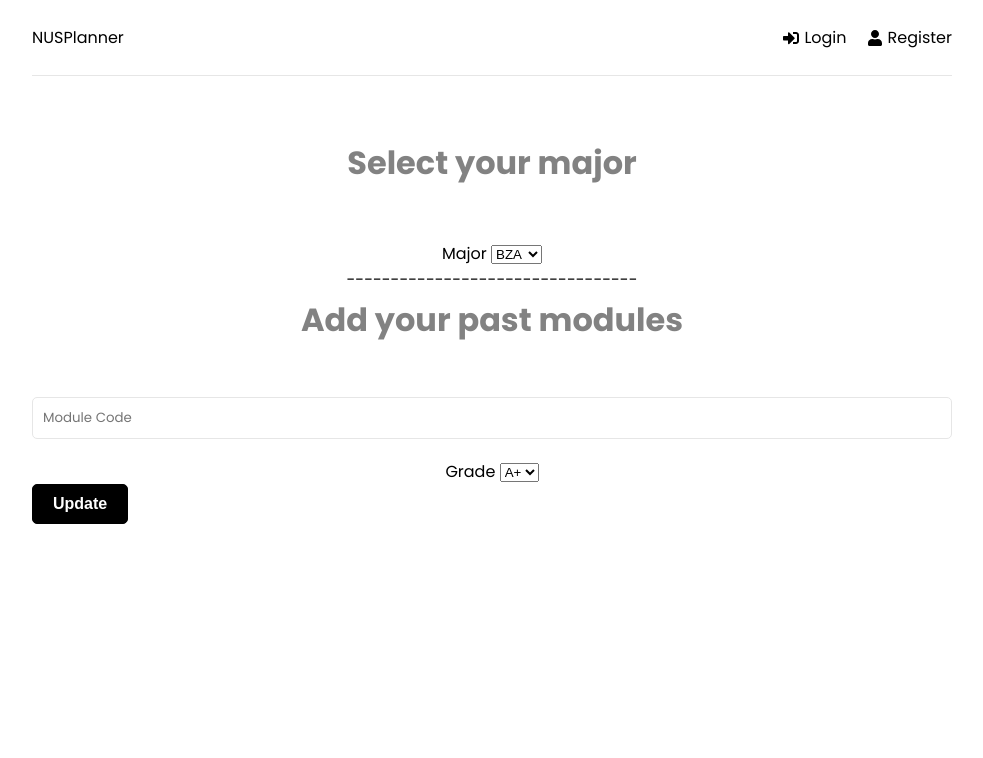
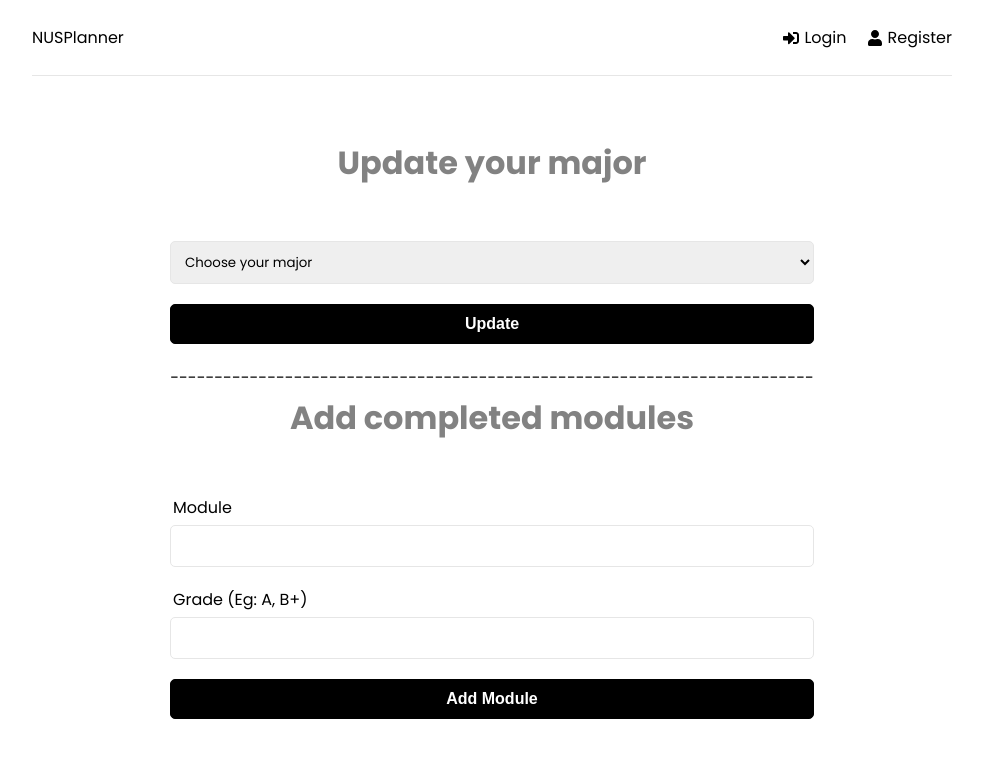
Before and after one commit to ashleyyong10/orbital, a React (Create React App) app in the folder frontend/: page /settings in a window 1280 px wide. Shown: the top 758 px of the page, without its empty margins (148-1131 px from the left). Built offline with nearby package versions, Linux system fonts and the light colour scheme.

Commit message:
major update

```diff
--- a/frontend/src/components/ModuleForm.jsx
+++ b/frontend/src/components/AddModule.jsx
@@ -2,7 +2,7 @@ import { useState } from 'react'
 import { useDispatch } from 'react-redux'
 import { createModule } from '../features/modules/moduleSlice'
 
-function ModuleForm() {
+function AddModule() {
   const [formData, setFormData] = useState({
     text: '',
     grade: '',
@@ -31,6 +31,11 @@ function ModuleForm() {
 
 
   return (
+    <>
+    <section className='heading'>
+        <p>Add completed modules</p>
+    </section>
+
     <section className='form'>
       <form onSubmit={onSubmit}>
         <div className='form-group'>
@@ -60,7 +65,8 @@ function ModuleForm() {
         </div>
       </form>
     </section>
+    </>
   )
 }
 
-export default ModuleForm
+export default AddModule
--- a/frontend/src/components/ModuleItem.jsx
+++ b/frontend/src/components/ModuleItem.jsx
@@ -6,7 +6,9 @@ function ModuleItem({ module }) {
 
   return (
     <div className='module'>
-      <h2>{module.text}</h2>
+      <h1>{module.text}</h1>
+      <h4>Grade: {module.grade}</h4>
+
       <button onClick={() => dispatch(deleteModule(module._id))} className='close'>
         X
       </button>
--- /dev/null
+++ b/frontend/src/components/UpdateMajor.jsx
@@ -0,0 +1,65 @@
+import { useState } from 'react'
+import { useDispatch } from 'react-redux'
+import { createModule } from '../features/modules/moduleSlice'
+
+function UpdateMajor() {
+  const [formData, setFormData] = useState({
+    text: '',
+    grade: '',
+  })
+
+  const { text, grade } = formData
+
+  const dispatch = useDispatch()
+
+  const onChange = (e) => {
+    setFormData((prevState) => ({
+      ...prevState,
+      [e.target.name]: e.target.value,
+    }))
+  }
+
+  const onSubmit = (e) => {
+    e.preventDefault()
+
+    dispatch(createModule({ text, grade }))
+    setFormData({
+      text: '',
+      grade: '',
+    })
+  }
+
+
+  return (
+    <>
+     <section className='heading'>
+        <p>Update your major </p>
+      </section>
+
+      <section className='form'>
+        <form onSubmit={() => {}}>
+
+        <div className='form-group'>
+
+            <select name= "major" id="major">
+              <option value="" selected disabled hidden>Choose your major</option>
+              <option value="BZA">BZA</option>
+              <option value="CS">CS</option>
+              <option value="IS">IS</option>
+              <option value="CEG">CEG</option>
+        </select>
+
+        </div>
+
+          <div className='form-group'>
+            <button type='submit' className='btn btn-block'>
+              Update
+            </button>
+          </div>
+        </form>
+      </section>
+    </>
+  )
+}
+
+export default UpdateMajor
--- a/frontend/src/features/auth/authService.js
+++ b/frontend/src/features/auth/authService.js
@@ -3,7 +3,7 @@ import axios from "axios";
 const DEV_API = "http://localhost:8000"
 const PROD_API = "https://orbital-backend-axsauce.vercel.app"
 
-const API_URL = PROD_API + "/api/users/"
+const API_URL = DEV_API + "/api/users/"
 
 // Register user
 const register = async (userData) => {
--- a/frontend/src/features/modules/moduleService.js
+++ b/frontend/src/features/modules/moduleService.js
@@ -3,7 +3,7 @@ import axios from "axios";
 const DEV_API = "http://localhost:8000"
 const PROD_API = "https://orbital-backend-axsauce.vercel.app"
 
-const API_URL = PROD_API + "/api/modules/"
+const API_URL = DEV_API + "/api/modules/"
 
 // Create new module
 const createModule = async (moduleData, token) => {
--- a/frontend/src/pages/Dashboard.jsx
+++ b/frontend/src/pages/Dashboard.jsx
@@ -1,7 +1,6 @@
 import { useEffect } from 'react'
 import { useNavigate } from 'react-router-dom'
 import { useSelector, useDispatch } from 'react-redux'
-import ModuleForm from '../components/ModuleForm'
 import ModuleItem from '../components/ModuleItem'
 import Spinner from '../components/Spinner'
 import { getModules, reset } from '../features/modules/moduleSlice'
@@ -42,8 +41,6 @@ function Dashboard() {
         <p>Your Modules</p>
       </section>
 
-      <ModuleForm />
-
       <section className='content'>
         {modules.length > 0 ? (
           <div className='modules'>
--- a/frontend/src/pages/Register.jsx
+++ b/frontend/src/pages/Register.jsx
@@ -97,17 +97,19 @@ function Register() {
               onChange={onChange}
             />
           </div>
+
           <div className='form-group'>
-            <input
-              type='major'
-              className='form-control'
-              id='major'
-              name='major'
-              value={major}
-              placeholder='Enter your major. (Eg: Computer Science)'
-              onChange={onChange}
-            />
+
+            <select name= "major" id="major">
+              <option value="" selected disabled hidden>Choose your major</option>
+              <option value="BZA">BZA</option>
+              <option value="CS">CS</option>
+              <option value="IS">IS</option>
+              <option value="CEG">CEG</option>
+            </select>
+
           </div>
+
           <div className='form-group'>
             <input
               type='password'
@@ -137,6 +139,7 @@ function Register() {
           </div>
         </form>
       </section>
+
     </>
   )
 }
--- a/frontend/src/pages/Settings.jsx
+++ b/frontend/src/pages/Settings.jsx
@@ -1,79 +1,23 @@
 import { useState, useEffect } from 'react'
+import AddModule from '../components/AddModule'
 import { useSelector, useDispatch } from 'react-redux'
 import { useNavigate } from 'react-router-dom'
 import { toast } from 'react-toastify'
 import { FaUser } from 'react-icons/fa'
 import { register, reset } from '../features/auth/authSlice'
 import Spinner from '../components/Spinner'
+import UpdateMajor from '../components/UpdateMajor'
 
 
 function Settings() {
 
-  const [formData, setFormData] = useState({
-    module: '',
-    grade: '',
-  })
-
-  const { module, grade } = formData
-
-  const onChange = (e) => {
-    setFormData((prevState) => ({
-      ...prevState,
-      [e.target.name]: e.target.value,
-    }))
-  }
-
   return (
     <>
-      <section className='heading'>
-        <p>Select your major </p>
-      </section>
+      <UpdateMajor />
 
-      <div>
-          <label for="major">Major </label>
+        <p>-------------------------------------------------------------------------</p>
 
-          <select name="major" id="major">
-            <option value="BZA">BZA</option>
-            <option value="CS">CS</option>
-            <option value="IS">IS</option>
-            <option value="CEG">CEG</option>
-          </select>
-        </div>
-
-        <p>---------------------------------</p>
-
-        <section className='heading'>
-
-        <p>Add your past modules</p>
-      </section>
-
-      <div className='form-group'>
-            <input
-              type='text'
-              className='form-control'
-              id='module'
-              name='module'
-              value={module}
-              placeholder='Module Code'
-              onChange={onChange}
-            />
-        </div>
-        <div>
-          <label for="major">Grade </label>
-
-          <select name="major" id="major">
-            <option value="A+">A+</option>
-            <option value="A">A</option>
-            <option value="A-">A-</option>
-            <option value="B+">B+</option>
-          </select>
-        </div>
-        <div className='form-group'>
-            <button type='submit' className='btn'>
-              Update
-            </button>
-          </div>
-
+      <AddModule />
 
     </>
   )
```
Also changed, not shown: 1 other file (tests, documents, lock files or other folders).
